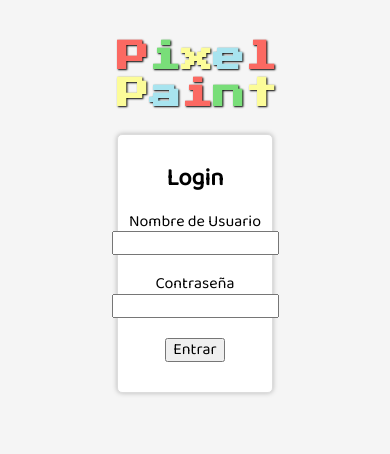
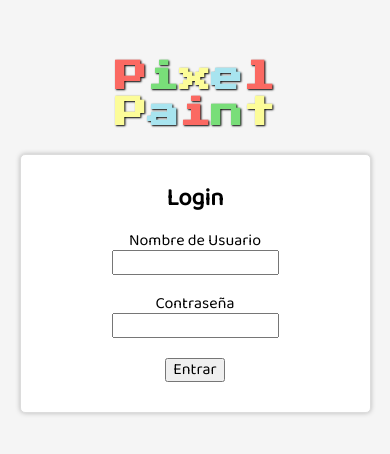
Before and after one commit to s-moreno/pixel-paint, a plain HTML site: page index.html in a window 390 px wide. Drawn offline with Linux system fonts and the light colour scheme.

Commit message:
ajustar media queries

```diff
--- a/css/style.css
+++ b/css/style.css
@@ -185,7 +185,13 @@ td {
     3.- MEDIA QUERIES
 *************************************************/
 
-@media screen and (max-width: 550px){
+@media screen and (max-width: 650px){
+
+    #login {
+        width: 90%;
+        margin: 15% auto 5%;
+    }
+
     .seleccion-color {
         width: 90%;
     }
```
